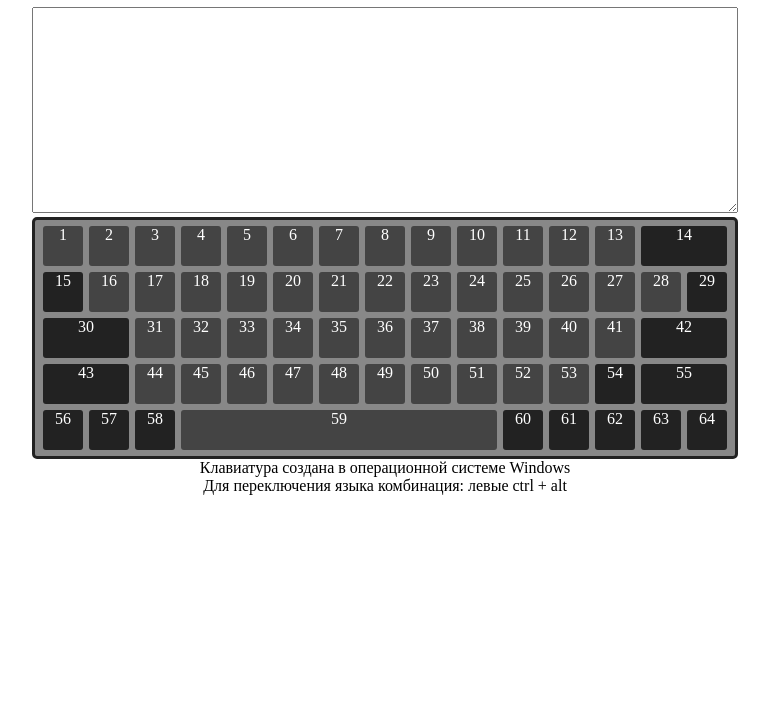
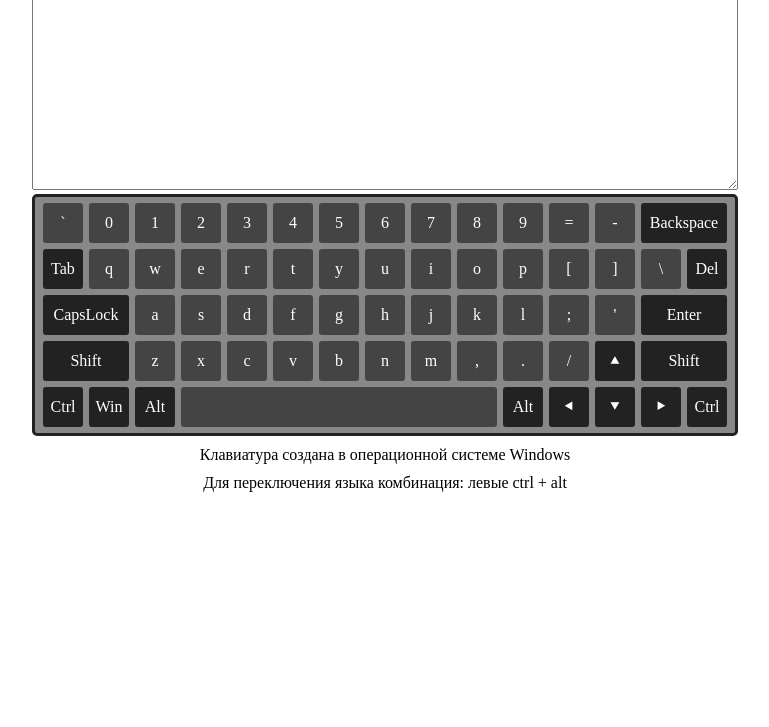
Before and after one commit to Cheleste1994/virtual-keyboard, a website: page index.html in a window 1280 px wide. Shown: the part 73-800 px from the top of the page, without its empty margins (255-1024 px from the left). Drawn offline with Linux system fonts and the light colour scheme.

Commit message:
feat: add json file

```diff
--- a/css/style.css
+++ b/css/style.css
@@ -11,6 +11,10 @@
   text-align: center;
   font-size: 16px;
   color: rgba(101,134,177,0.8);
+}
+
+.title__h1 {
+  margin: 10px 0;
 }
 
 .body-entry {
@@ -32,6 +36,7 @@
   grid-template-rows: repeat(5, 40px);
   justify-content: center;
   justify-items: center;
+
   align-items: center;
   background: #888888;
   border: 3px solid #222222;
@@ -41,13 +46,18 @@
 }
 
 .key {
+  display: flex;
   width: 100%;
   height: 100%;
   background-color: #222222;
   color: #ffffff;
   background: #444444;
   border-radius: 3px;
-  text-align: center;
+}
+
+.key:hover {
+  cursor: pointer;
+  background: #79aa89;
 }
 
 .key:nth-of-type(14) {
@@ -99,8 +109,13 @@
   grid-column: 4 / 11;
 }
 
+.key__span {
+  margin: auto auto;
+}
+
 .system {
   text-align: center;
+  margin: 10px 0;
 }
 
 .switch {
--- a/js/bundle.js
+++ b/js/bundle.js
@@ -44,15 +44,28 @@ function addFrame () {
 
 addFrame();
 
-function addKeyboard (keyboard) {
-  for (let i = 1; i <= 64; i++) {
+async function addKeyboard (keyboard) {
+  const imgHelp = './key.json';
+  const res = await fetch(imgHelp);
+  const dataKey = await res.json();
+
+  for (let i = 0; i < 64; i++) {
     const addDiv = document.createElement('div');
+    const addSpan = document.createElement('span');
     addDiv.className = `key key${i}`;
-    addDiv.innerText = `${i}`;
+    addSpan.className = `key__span key__span${i}`;
+    addSpan.innerText = `${dataKey[i].load}`;
+    addDiv.appendChild(addSpan);
     keyboard.appendChild(addDiv);
   }
 }
 
-document.querySelector('body').addEventListener('keydown', (event) => {
-  console.log(event);
+// const obj = {};
+
+window.addEventListener('keydown', (event) => {
+  const textareaEntry = document.querySelector('#textarea');
+  textareaEntry.innerHTML = textareaEntry.innerHTML + event.key + '\t';
+  // obj[event.code] = event.key;
+  // console.log(obj);
+  // console.log(event);
 });
--- /dev/null
+++ b/key.json
@@ -0,0 +1,258 @@
+[
+  {
+    "load": "`",
+    "Backquote": "`"
+  },
+  {
+    "load": "0",
+    "Digit0": "0"
+  },
+  {
+    "load": "1",
+    "Digit1": "1"
+  },
+  {
+    "load": "2",
+    "Digit2": "2"
+  },
+  {
+    "load": "3",
+    "Digit3": "3"
+  },
+  {
+    "load": "4",
+    "Digit4": "4"
+  },
+  {
+    "load": "5",
+    "Digit5": "5"
+  },
+  {
+    "load": "6",
+    "Digit6": "6"
+  },
+  {
+    "load": "7",
+    "Digit7": "7"
+  },
+  {
+    "load": "8",
+    "Digit8": "8"
+  },
+  {
+    "load": "9",
+    "Digit9": "9"
+  },
+  {
+    "load": "=",
+    "Equal": "="
+  },
+  {
+    "load": "-",
+    "Minus": "-"
+  },
+  {
+    "load": "Backspace",
+    "Backspace": "Backspace"
+  },
+  {
+    "load": "Tab",
+    "Tab": "Tab"
+  },
+  {
+    "load": "q",
+    "KeyQ": "q"
+  },
+  {
+    "load": "w",
+    "KeyW": "w"
+  },
+  {
+    "load": "e",
+    "KeyE": "e"
+  },
+  {
+    "load": "r",
+    "KeyR": "r"
+  },
+  {
+    "load": "t",
+    "KeyT": "t"
+  },
+  {
+    "load": "y",
+    "KeyY": "y"
+  },
+  {
+    "load": "u",
+    "KeyU": "u"
+  },
+  {
+    "load": "i",
+    "KeyI": "i"
+  },
+  {
+    "load": "o",
+    "KeyO": "o"
+  },
+  {
+    "load": "p",
+    "KeyP": "p"
+  },
+  {
+    "load": "[",
+    "BracketLeft": "["
+  },
+  {
+    "load": "]",
+    "BracketRight": "]"
+  },
+  {
+    "load": "\\",
+    "Backspace": "\\"
+  },
+  {
+    "load": "Del",
+    "KeyA": "Delete"
+  },
+  {
+    "load": "CapsLock",
+    "CapsLock": "CapsLock"
+  },
+  {
+    "load": "a",
+    "KeyA": "a"
+  },
+  {
+    "load": "s",
+    "KeyS": "s"
+  },
+  {
+    "load": "d",
+    "KeyD": "d"
+  },
+  {
+    "load": "f",
+    "KeyF": "f"
+  },
+  {
+    "load": "g",
+    "KeyG": "g"
+  },
+  {
+    "load": "h",
+    "KeyH": "h"
+  },
+  {
+    "load": "j",
+    "KeyJ": "j"
+  },
+  {
+    "load": "k",
+    "KeyK": "k"
+  },
+  {
+    "load": "l",
+    "KeyL": "l"
+  },
+  {
+    "load": ";",
+    "Semicolon": ";"
+  },
+  {
+    "load": "'",
+    "Quote": "'"
+  },
+  {
+    "load": "Enter",
+    "Enter": "Enter"
+  },
+  {
+    "load": "Shift",
+    "ShiftLeft": "Shift"
+  },
+  {
+    "load": "z",
+    "KeyZ": "z"
+  },
+  {
+    "load": "x",
+    "KeyX": "x"
+  },
+  {
+    "load": "c",
+    "KeyC": "c"
+  },
+  {
+    "load": "v",
+    "KeyV": "v"
+  },
+  {
+    "load": "b",
+    "KeyB": "b"
+  },
+  {
+    "load": "n",
+    "KeyN": "n"
+  },
+  {
+    "load": "m",
+    "KeyM": "m"
+  },
+  {
+    "load": ",",
+    "Comma": ","
+  },
+  {
+    "load": ".",
+    "Period": "."
+  },
+  {
+    "load": "/",
+    "Slash": "/"
+  },
+  {
+    "load": "⯅",
+    "ArrowUp": "ArrowUp"
+  },
+  {
+    "load": "Shift",
+    "ShiftRight": "Shift"
+  },
+  {
+    "load": "Ctrl",
+    "ControlLeft": "Control"
+  },
+  {
+    "load": "Win",
+    "MetaLeft": "Meta"
+  },
+  {
+    "load": "Alt",
+    "AltLeft": "Alt"
+  },
+  {
+    "load": " ",
+    "Space": " "
+  },
+  {
+    "load": "Alt",
+    "AltRight": "Alt"
+  },
+  {
+    "load": "⯇",
+    "ArrowLeft": "ArrowLeft"
+  },
+  {
+    "load": "⯆",
+    "ArrowDown": "ArrowDown"
+  },
+  {
+    "load": "⯈",
+    "ArrowRight": "ArrowRight"
+  },
+  {
+    "load": "Ctrl",
+    "ControlRight": "Control"
+  }
+]
```
